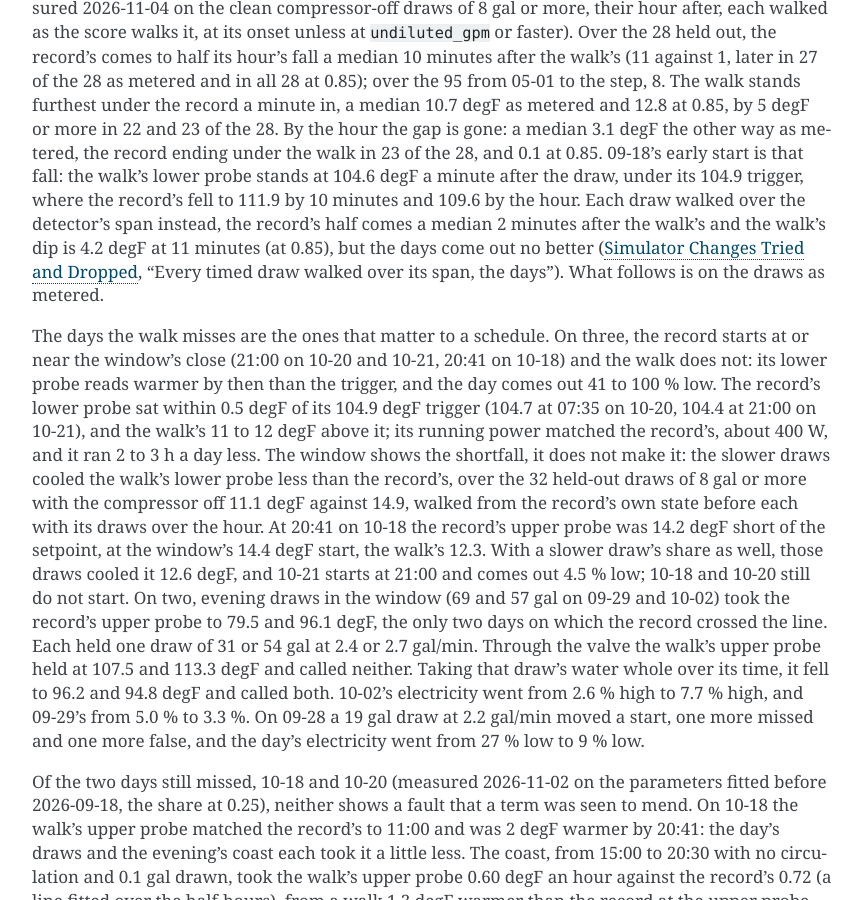
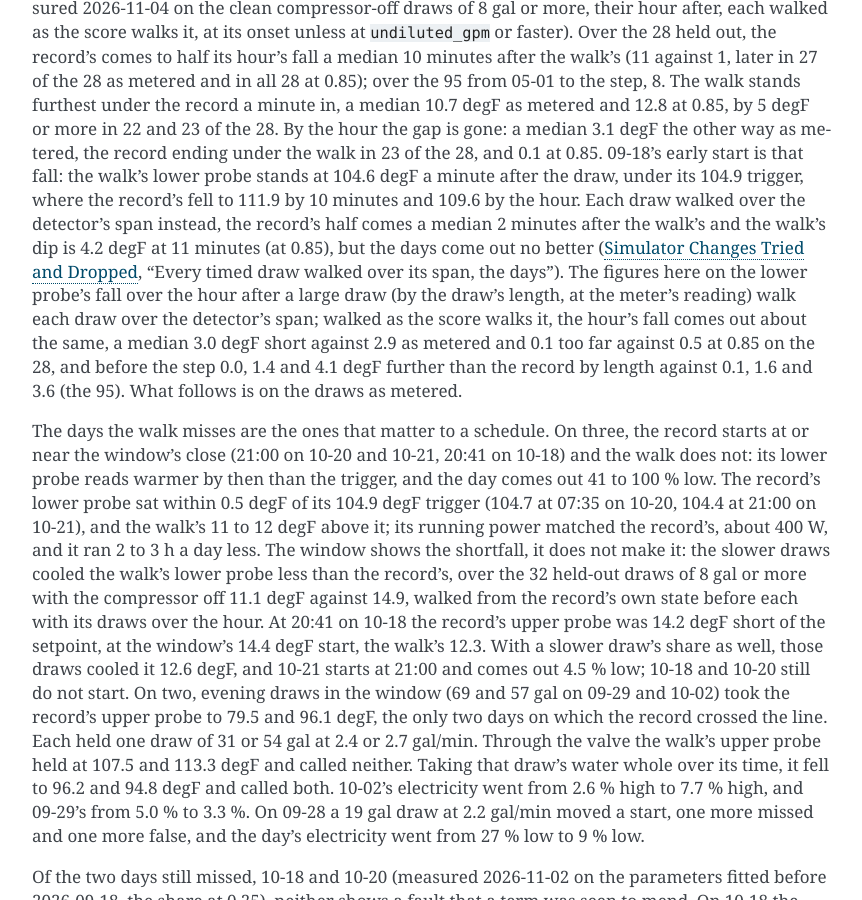
Before and after one commit to eman/nwp500-python, a Sphinx documentation site: the page built from docs/explanation/simulator.rst, in a window 1280 px wide and 900 px high, scrolled down 11929 px. Shown: the whole window, without its empty margins (338-1200 px from the left). Built offline with Sphinx 7.4.7, drawn with Linux system fonts in a browser that asks for light colours.

Commit message:
docs(sim): the hour-fall figures walked each draw over its span; the score's walk gives about the same

```diff
--- a/docs/explanation/simulator.rst
+++ b/docs/explanation/simulator.rst
@@ -688,7 +688,13 @@ after the draw, under its 104.9 trigger, where the record's fell to
 detector's span instead, the record's half comes a median 2 minutes
 after the walk's and the walk's dip is 4.2 degF at 11 minutes (at 0.85),
 but the days come out no better (:doc:`simulator-tried`, "Every timed
-draw walked over its span, the days"). What follows is on the draws
+draw walked over its span, the days"). The figures here on the lower
+probe's fall over the hour after a large draw (by the draw's length, at
+the meter's reading) walk each draw over the detector's span; walked as
+the score walks it, the hour's fall comes out about the same, a median
+3.0 degF short against 2.9 as metered and 0.1 too far against 0.5 at
+0.85 on the 28, and before the step 0.0, 1.4 and 4.1 degF further than
+the record by length against 0.1, 1.6 and 3.6 (the 95). What follows is on the draws
 as metered.
 
 The days the walk misses are the ones that matter to a schedule. On
```
